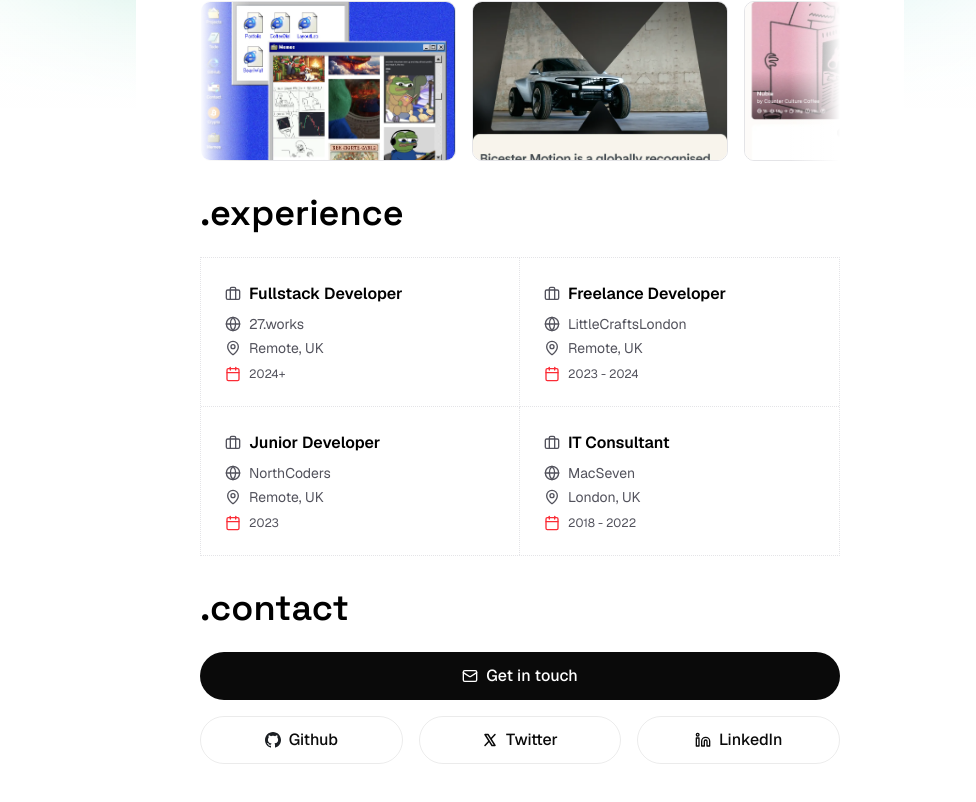
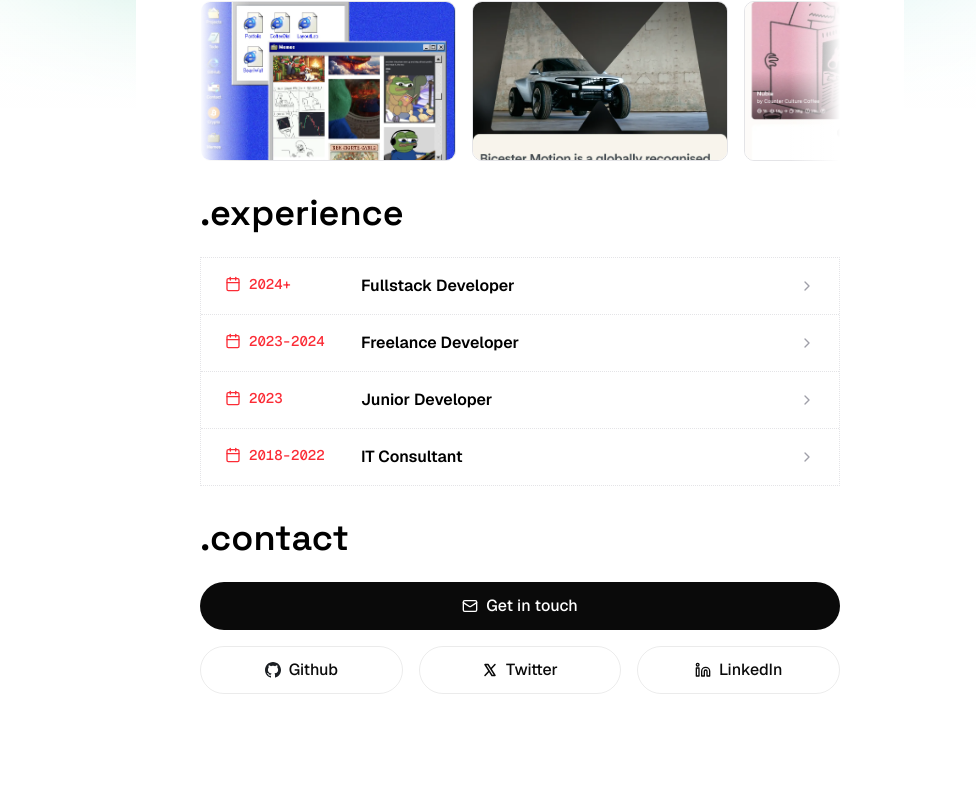
Before and after one commit to chriscodingxyz/next16, a Next.js app: page / in a window 1280 px wide. Shown: the part 692-1494 px from the top of the page, without its empty margins (120-1096 px from the left). After the commit the page ends 1458 px from the top, so only its background shows below. Built offline with nearby package versions, Linux system fonts and the light colour scheme.

Commit message:
chore: compact experience

```diff
--- a/app/page.tsx
+++ b/app/page.tsx
@@ -10,7 +10,9 @@ import {
   Mail,
   Linkedin,
   X,
-  Send
+  Send,
+  ChevronRight,
+  ChevronDown
 } from 'lucide-react'
 import { XLogo } from '@phosphor-icons/react'
 import Marquee from 'react-fast-marquee'
@@ -484,115 +486,151 @@ export default function Home() {
           <h2 className='text-4xl font-semibold font-space-grotesk text-black dark:text-zinc-50'>
             .experience
           </h2>
-          <div className='grid grid-cols-1 md:grid-cols-2 gap-0 border border-dotted border-zinc-200 dark:border-zinc-800'>
+          <div className='border border-dotted border-zinc-200 dark:border-zinc-800 divide-y divide-dotted divide-zinc-200 dark:divide-zinc-800'>
             {/* Fullstack Developer */}
-            <div className='group relative p-6 border-dotted border-b md:border-r border-zinc-200 dark:border-zinc-800 transition-all duration-300 hover:bg-zinc-50 dark:hover:bg-zinc-900/30 cursor-default'>
-              <div className='flex flex-col gap-2 h-full justify-between'>
-                <div className='space-y-2'>
-                  <div className='flex items-center gap-2'>
-                    <Briefcase className='h-4 w-4 text-zinc-600 dark:text-zinc-400 transition-colors group-hover:text-black dark:group-hover:text-zinc-50' />
+            <div className='group relative py-3 px-4 md:py-4 md:px-6 transition-all duration-300 hover:bg-zinc-50 dark:hover:bg-zinc-900/30 cursor-pointer'>
+              <div className='flex items-start gap-4 md:gap-6'>
+                {/* Date */}
+                <div className='flex items-center gap-2 min-w-[6rem] md:min-w-[7rem] flex-shrink-0'>
+                  <Calendar className='h-4 w-4 text-red-500 flex-shrink-0' />
+                  <span className='font-mono text-xs md:text-sm text-red-500 font-medium'>2024+</span>
+                </div>
+
+                {/* Role & Details */}
+                <div className='flex-1 min-w-0'>
+                  <div className='flex items-center justify-between gap-2'>
                     <h3 className='text-base font-semibold text-black dark:text-zinc-50'>
                       Fullstack Developer
                     </h3>
+                    <ChevronRight className='h-4 w-4 text-zinc-400 transition-transform duration-300 group-hover:rotate-90 flex-shrink-0' />
                   </div>
-                  <div className='flex flex-col gap-1'>
+
+                  {/* Details - Hidden by default, shown on hover */}
+                  <div className='grid grid-rows-[0fr] group-hover:grid-rows-[1fr] transition-all duration-300 ease-in-out'>
+                    <div className='overflow-hidden'>
+                      <div className='flex flex-col gap-1 mt-2 opacity-0 group-hover:opacity-100 transition-opacity duration-300'>
                         <div className='flex items-center gap-2 text-sm text-zinc-600 dark:text-zinc-400'>
-                      <Globe className='h-4 w-4' />
+                          <Globe className='h-4 w-4 flex-shrink-0' />
                           <span>27.works</span>
                         </div>
                         <div className='flex items-center gap-2 text-sm text-zinc-600 dark:text-zinc-400'>
-                      <MapPin className='h-4 w-4' />
+                          <MapPin className='h-4 w-4 flex-shrink-0' />
                           <span>Remote, UK</span>
                         </div>
                       </div>
                     </div>
-                <div className='flex items-center gap-2 text-xs text-zinc-600 dark:text-zinc-400'>
-                  <Calendar className='h-4 w-4 text-red-500' />
-                  <span>2024+</span>
+                  </div>
                 </div>
               </div>
             </div>
 
             {/* Freelance Developer */}
-            <div className='group relative p-6 border-dotted border-b border-zinc-200 dark:border-zinc-800 transition-all duration-300 hover:bg-zinc-50 dark:hover:bg-zinc-900/30 cursor-default'>
-              <div className='flex flex-col gap-2 h-full justify-between'>
-                <div className='space-y-2'>
-                  <div className='flex items-center gap-2'>
-                    <Briefcase className='h-4 w-4 text-zinc-600 dark:text-zinc-400 transition-colors group-hover:text-black dark:group-hover:text-zinc-50' />
+            <div className='group relative py-3 px-4 md:py-4 md:px-6 transition-all duration-300 hover:bg-zinc-50 dark:hover:bg-zinc-900/30 cursor-pointer'>
+              <div className='flex items-start gap-4 md:gap-6'>
+                {/* Date */}
+                <div className='flex items-center gap-2 min-w-[6rem] md:min-w-[7rem] flex-shrink-0'>
+                  <Calendar className='h-4 w-4 text-red-500 flex-shrink-0' />
+                  <span className='font-mono text-xs md:text-sm text-red-500 font-medium'>2023-2024</span>
+                </div>
+
+                {/* Role & Details */}
+                <div className='flex-1 min-w-0'>
+                  <div className='flex items-center justify-between gap-2'>
                     <h3 className='text-base font-semibold text-black dark:text-zinc-50'>
                       Freelance Developer
                     </h3>
+                    <ChevronRight className='h-4 w-4 text-zinc-400 transition-transform duration-300 group-hover:rotate-90 flex-shrink-0' />
                   </div>
-                  <div className='flex flex-col gap-1'>
+
+                  {/* Details - Hidden by default, shown on hover */}
+                  <div className='grid grid-rows-[0fr] group-hover:grid-rows-[1fr] transition-all duration-300 ease-in-out'>
+                    <div className='overflow-hidden'>
+                      <div className='flex flex-col gap-1 mt-2 opacity-0 group-hover:opacity-100 transition-opacity duration-300'>
                         <div className='flex items-center gap-2 text-sm text-zinc-600 dark:text-zinc-400'>
-                      <Globe className='h-4 w-4' />
+                          <Globe className='h-4 w-4 flex-shrink-0' />
                           <span>LittleCraftsLondon</span>
                         </div>
                         <div className='flex items-center gap-2 text-sm text-zinc-600 dark:text-zinc-400'>
-                      <MapPin className='h-4 w-4' />
+                          <MapPin className='h-4 w-4 flex-shrink-0' />
                           <span>Remote, UK</span>
                         </div>
                       </div>
                     </div>
-                <div className='flex items-center gap-2 text-xs text-zinc-600 dark:text-zinc-400'>
-                  <Calendar className='h-4 w-4 text-red-500' />
-                  <span>2023 - 2024</span>
+                  </div>
                 </div>
               </div>
             </div>
 
             {/* Junior Developer */}
-            <div className='group relative p-6 border-dotted md:border-r border-zinc-200 dark:border-zinc-800 transition-all duration-300 hover:bg-zinc-50 dark:hover:bg-zinc-900/30 cursor-default md:border-b-0 border-b'>
-              <div className='flex flex-col gap-2 h-full justify-between'>
-                <div className='space-y-2'>
-                  <div className='flex items-center gap-2'>
-                    <Briefcase className='h-4 w-4 text-zinc-600 dark:text-zinc-400 transition-colors group-hover:text-black dark:group-hover:text-zinc-50' />
+            <div className='group relative py-3 px-4 md:py-4 md:px-6 transition-all duration-300 hover:bg-zinc-50 dark:hover:bg-zinc-900/30 cursor-pointer'>
+              <div className='flex items-start gap-4 md:gap-6'>
+                {/* Date */}
+                <div className='flex items-center gap-2 min-w-[6rem] md:min-w-[7rem] flex-shrink-0'>
+                  <Calendar className='h-4 w-4 text-red-500 flex-shrink-0' />
+                  <span className='font-mono text-xs md:text-sm text-red-500 font-medium'>2023</span>
+                </div>
+
+                {/* Role & Details */}
+                <div className='flex-1 min-w-0'>
+                  <div className='flex items-center justify-between gap-2'>
                     <h3 className='text-base font-semibold text-black dark:text-zinc-50'>
                       Junior Developer
                     </h3>
+                    <ChevronRight className='h-4 w-4 text-zinc-400 transition-transform duration-300 group-hover:rotate-90 flex-shrink-0' />
                   </div>
-                  <div className='flex flex-col gap-1'>
+
+                  {/* Details - Hidden by default, shown on hover */}
+                  <div className='grid grid-rows-[0fr] group-hover:grid-rows-[1fr] transition-all duration-300 ease-in-out'>
+                    <div className='overflow-hidden'>
+                      <div className='flex flex-col gap-1 mt-2 opacity-0 group-hover:opacity-100 transition-opacity duration-300'>
                         <div className='flex items-center gap-2 text-sm text-zinc-600 dark:text-zinc-400'>
-                      <Globe className='h-4 w-4' />
+                          <Globe className='h-4 w-4 flex-shrink-0' />
                           <span>NorthCoders</span>
                         </div>
                         <div className='flex items-center gap-2 text-sm text-zinc-600 dark:text-zinc-400'>
-                      <MapPin className='h-4 w-4' />
+                          <MapPin className='h-4 w-4 flex-shrink-0' />
                           <span>Remote, UK</span>
                         </div>
                       </div>
                     </div>
-                <div className='flex items-center gap-2 text-xs text-zinc-600 dark:text-zinc-400'>
-                  <Calendar className='h-4 w-4 text-red-500' />
-                  <span>2023</span>
+                  </div>
                 </div>
               </div>
             </div>
 
             {/* IT Consultant */}
-            <div className='group relative p-6 transition-all duration-300 hover:bg-zinc-50 dark:hover:bg-zinc-900/30 cursor-default'>
-              <div className='flex flex-col gap-2 h-full justify-between'>
-                <div className='space-y-2'>
-                  <div className='flex items-center gap-2'>
-                    <Briefcase className='h-4 w-4 text-zinc-600 dark:text-zinc-400 transition-colors group-hover:text-black dark:group-hover:text-zinc-50' />
+            <div className='group relative py-3 px-4 md:py-4 md:px-6 transition-all duration-300 hover:bg-zinc-50 dark:hover:bg-zinc-900/30 cursor-pointer'>
+              <div className='flex items-start gap-4 md:gap-6'>
+                {/* Date */}
+                <div className='flex items-center gap-2 min-w-[6rem] md:min-w-[7rem] flex-shrink-0'>
+                  <Calendar className='h-4 w-4 text-red-500 flex-shrink-0' />
+                  <span className='font-mono text-xs md:text-sm text-red-500 font-medium'>2018-2022</span>
+                </div>
+
+                {/* Role & Details */}
+                <div className='flex-1 min-w-0'>
+                  <div className='flex items-center justify-between gap-2'>
                     <h3 className='text-base font-semibold text-black dark:text-zinc-50'>
                       IT Consultant
                     </h3>
+                    <ChevronRight className='h-4 w-4 text-zinc-400 transition-transform duration-300 group-hover:rotate-90 flex-shrink-0' />
                   </div>
-                  <div className='flex flex-col gap-1'>
+
+                  {/* Details - Hidden by default, shown on hover */}
+                  <div className='grid grid-rows-[0fr] group-hover:grid-rows-[1fr] transition-all duration-300 ease-in-out'>
+                    <div className='overflow-hidden'>
+                      <div className='flex flex-col gap-1 mt-2 opacity-0 group-hover:opacity-100 transition-opacity duration-300'>
                         <div className='flex items-center gap-2 text-sm text-zinc-600 dark:text-zinc-400'>
-                      <Globe className='h-4 w-4' />
+                          <Globe className='h-4 w-4 flex-shrink-0' />
                           <span>MacSeven</span>
                         </div>
                         <div className='flex items-center gap-2 text-sm text-zinc-600 dark:text-zinc-400'>
-                      <MapPin className='h-4 w-4' />
+                          <MapPin className='h-4 w-4 flex-shrink-0' />
                           <span>London, UK</span>
                         </div>
                       </div>
                     </div>
-                <div className='flex items-center gap-2 text-xs text-zinc-600 dark:text-zinc-400'>
-                  <Calendar className='h-4 w-4 text-red-500' />
-                  <span>2018 - 2022</span>
+                  </div>
                 </div>
               </div>
             </div>
```
Lines whose indentation alone changed are shown as unchanged.
